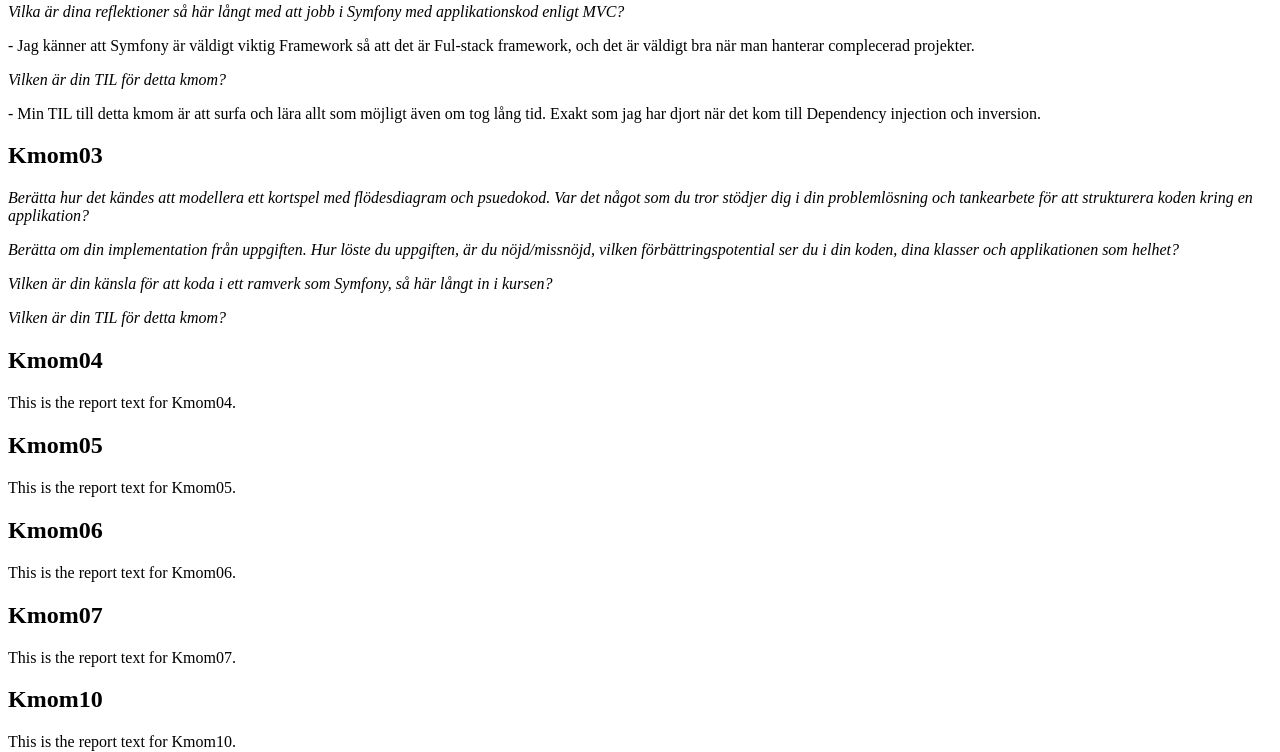
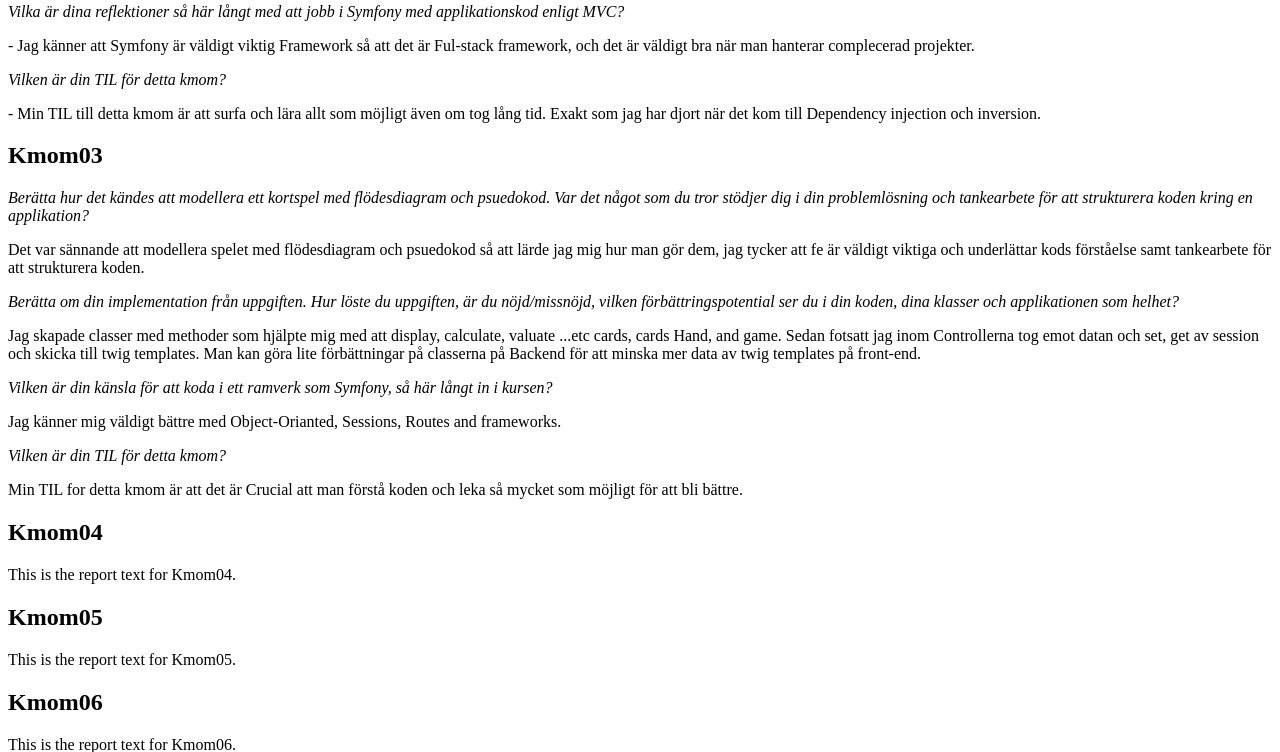
Before and after one commit to Mobn23/mvc, a Symfony app: template templates/report.html.twig in a window 1280 px wide. Shown: the part 1227-1979 px from the top of the page. Run offline with Twig, Linux system fonts and the light colour scheme; the template is opened without the code that fills it, so the values that code supplies are empty; some libraries are stand-ins or nearby versions.

Commit message:
unified twig template

```diff
--- a/templates/report.html.twig
+++ b/templates/report.html.twig
@@ -44,10 +44,13 @@
 
     <h2 id="kmom03">Kmom03</h2>
     <p><em>Berätta hur det kändes att modellera ett kortspel med flödesdiagram och psuedokod. Var det något som du tror stödjer dig i din problemlösning och tankearbete för att strukturera koden kring en applikation?</em></p>
-    <p></p>
+    <p> Det var sännande att modellera spelet med flödesdiagram och psuedokod så att lärde jag mig hur man gör dem, jag tycker att fe är väldigt viktiga och underlättar kods förståelse samt tankearbete för att strukturera koden.</p>
     <p><em>Berätta om din implementation från uppgiften. Hur löste du uppgiften, är du nöjd/missnöjd, vilken förbättringspotential ser du i din koden, dina klasser och applikationen som helhet?</em></p>
+    <p>Jag skapade classer med methoder som hjälpte mig med att display, calculate, valuate ...etc cards, cards Hand, and game. Sedan fotsatt jag inom Controllerna tog emot datan och set, get av session och skicka till twig templates. Man kan göra lite förbättningar på classerna på Backend för att minska mer data av twig templates på front-end.   </p>
     <p><em>Vilken är din känsla för att koda i ett ramverk som Symfony, så här långt in i kursen?</em></p>
+    <p>Jag känner mig väldigt bättre med Object-Orianted, Sessions, Routes and frameworks.</p>
     <p><em>Vilken är din TIL för detta kmom?</em></p>
+    <p>Min TIL for detta kmom är att det är Crucial att man förstå koden och leka så mycket som möjligt för att bli bättre.</p>
 
     <h2 id="kmom04">Kmom04</h2>
     <p>This is the report text for Kmom04.</p>
```
